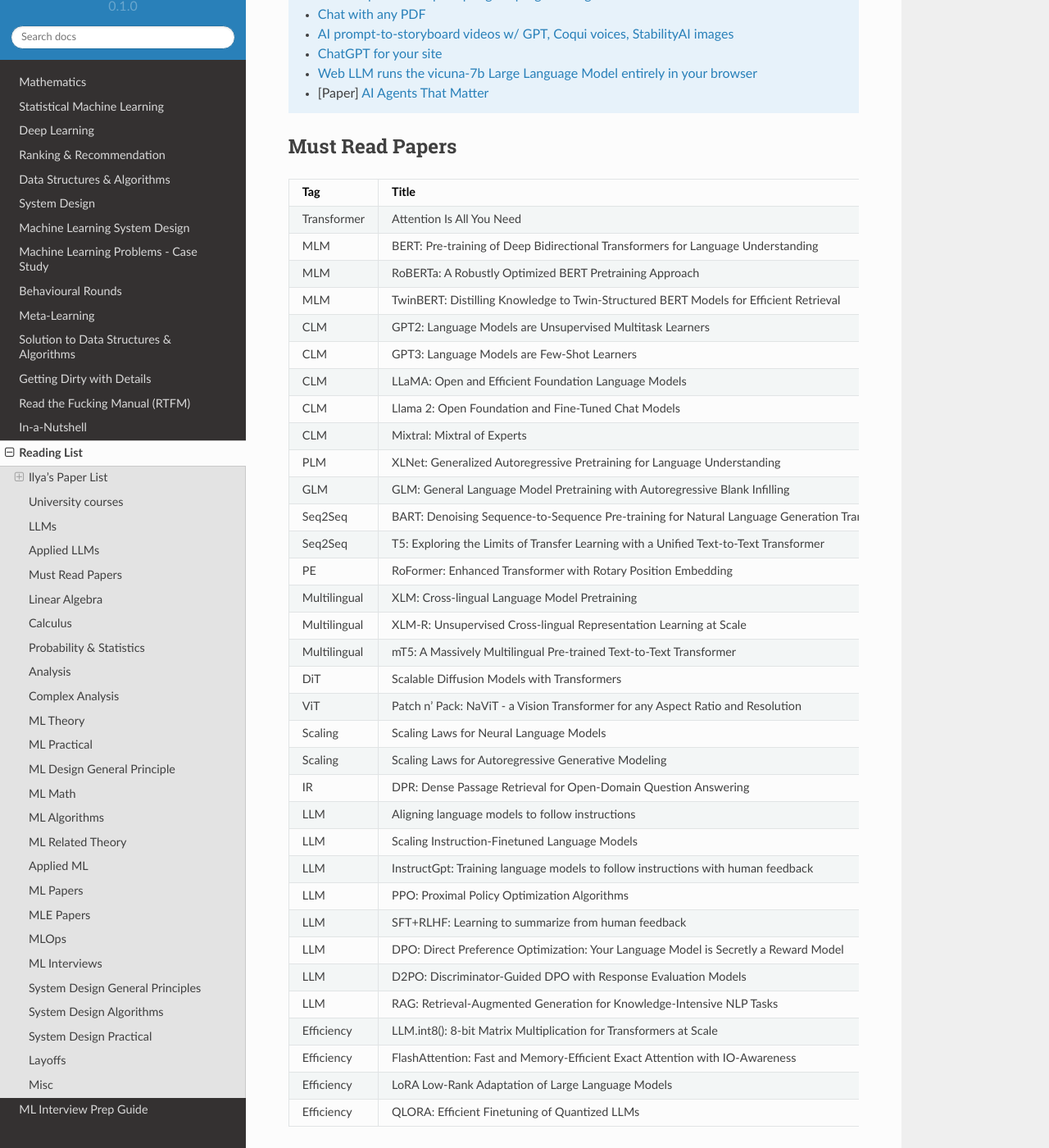
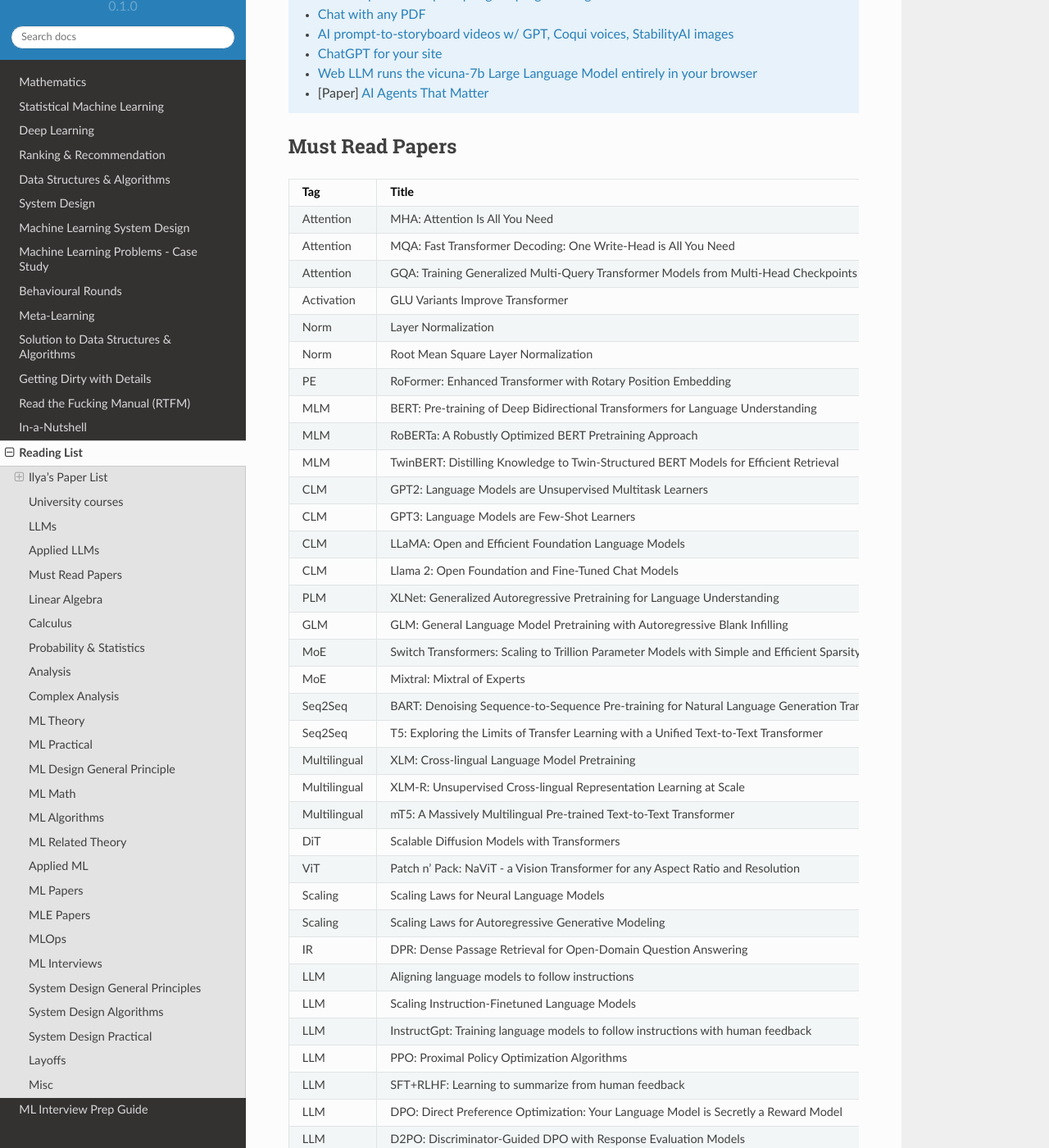
Before and after one commit to uselesstechjunks/leetcode, a Sphinx documentation site: the page built from docs/source/readlist.rst, in a window 1280 px wide and 1400 px high, scrolled down 2622 px. Shown: the whole window at 82% size. Built offline with Sphinx 7.4.7 and the Read the Docs theme 2.0.0, drawn with Linux system fonts in a browser that asks for light colours.

Commit message:
Update readlist.rst (#211)

```diff
--- a/docs/source/readlist.rst
+++ b/docs/source/readlist.rst
@@ -116,7 +116,13 @@ Must Read Papers
 	:header: "Tag", "Title"
 	:align: center
 
-		Transformer,Attention Is All You Need
+		Attention,MHA: Attention Is All You Need
+		Attention,MQA: Fast Transformer Decoding: One Write-Head is All You Need
+		Attention,GQA: Training Generalized Multi-Query Transformer Models from Multi-Head Checkpoints
+		Activation,GLU Variants Improve Transformer
+		Norm,Layer Normalization
+		Norm,Root Mean Square Layer Normalization
+		PE,RoFormer: Enhanced Transformer with Rotary Position Embedding
 		MLM, BERT: Pre-training of Deep Bidirectional Transformers for Language Understanding
 		MLM, RoBERTa: A Robustly Optimized BERT Pretraining Approach
 		MLM, TwinBERT: Distilling Knowledge to Twin-Structured BERT Models for Efficient Retrieval
@@ -124,12 +130,12 @@ Must Read Papers
 		CLM, GPT3: Language Models are Few-Shot Learners
 		CLM, LLaMA: Open and Efficient Foundation Language Models
 		CLM, Llama 2: Open Foundation and Fine-Tuned Chat Models
-		CLM, Mixtral: Mixtral of Experts
 		PLM, XLNet: Generalized Autoregressive Pretraining for Language Understanding
 		GLM, GLM: General Language Model Pretraining with Autoregressive Blank Infilling
+		MoE,Switch Transformers: Scaling to Trillion Parameter Models with Simple and Efficient Sparsity
+		MoE, Mixtral: Mixtral of Experts
 		Seq2Seq, BART: Denoising Sequence-to-Sequence Pre-training for Natural Language Generation Translation and Comprehension
 		Seq2Seq, T5: Exploring the Limits of Transfer Learning with a Unified Text-to-Text Transformer
-		PE, RoFormer: Enhanced Transformer with Rotary Position Embedding
 		Multilingual, XLM: Cross-lingual Language Model Pretraining
 		Multilingual, XLM-R: Unsupervised Cross-lingual Representation Learning at Scale
 		Multilingual, mT5: A Massively Multilingual Pre-trained Text-to-Text Transformer
```
